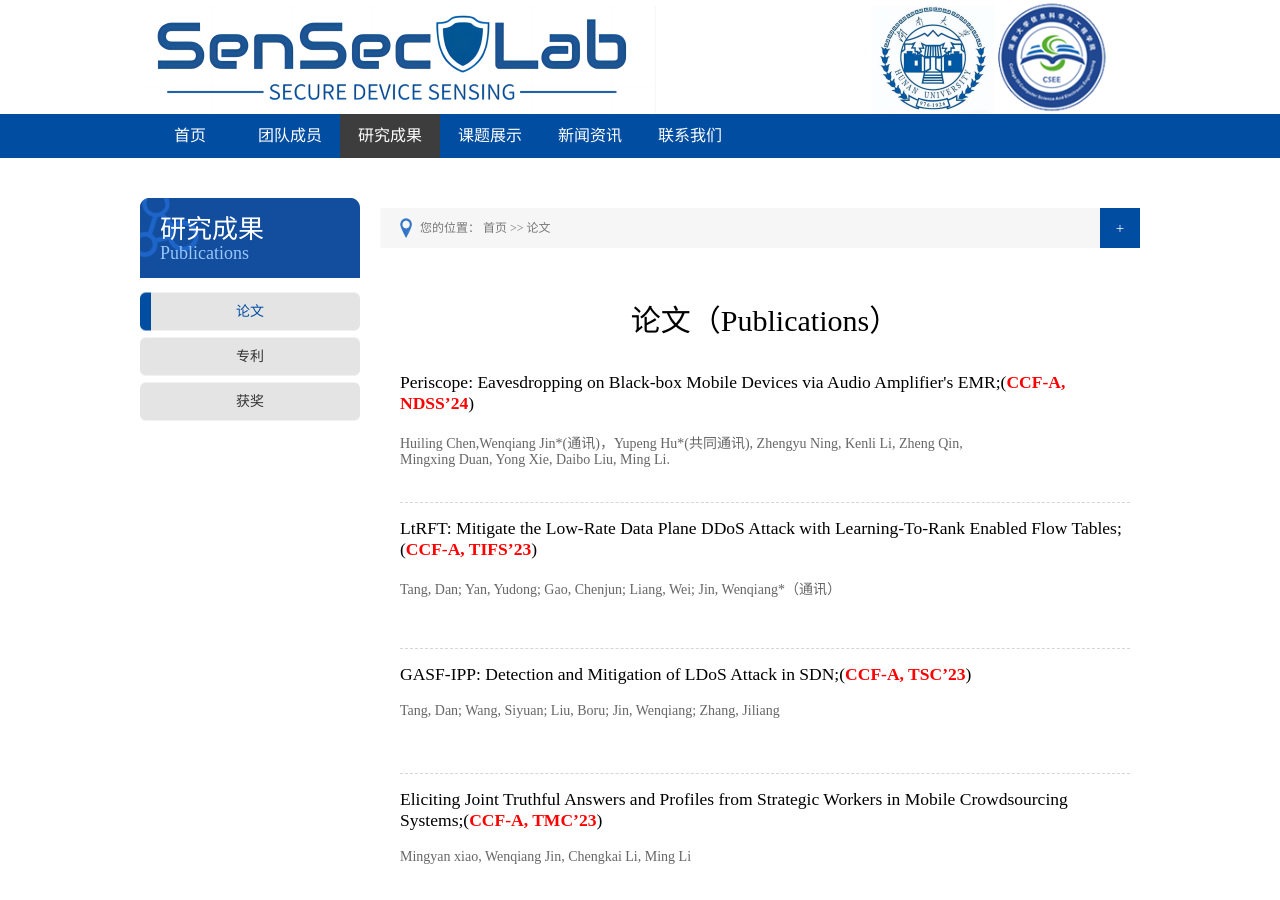
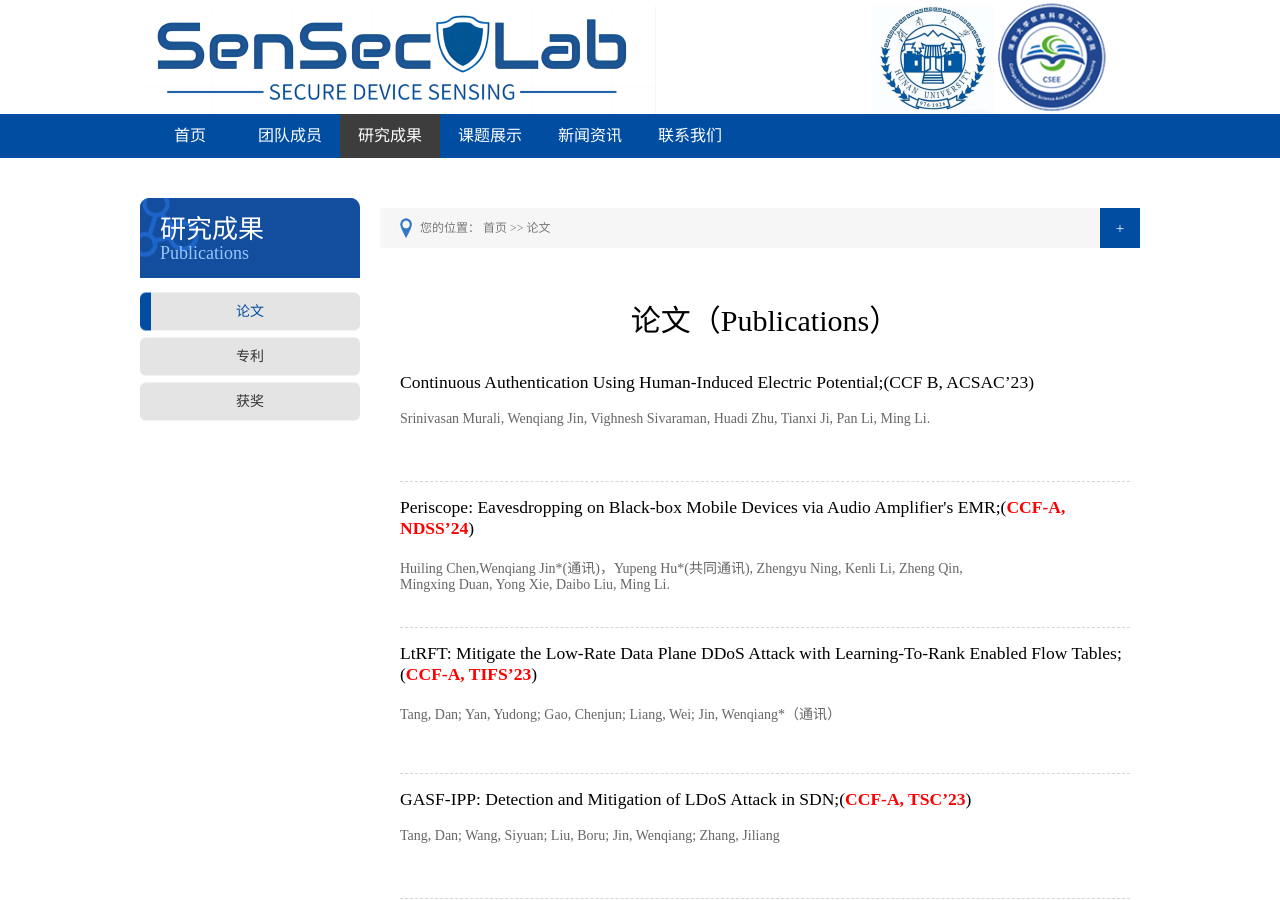
Before and after one commit to senseclab/senseclab.github.io, a Jekyll site: the page built from pages/paper.html, in a window 1280 px wide and 900 px high. Built offline with Jekyll 4.4.1, drawn with Linux system fonts in a browser that asks for light colours.

Commit message:
Update paper.html

```diff
--- a/pages/paper.html
+++ b/pages/paper.html
@@ -14,6 +14,14 @@
     <div class="n_right_bottom">
       <h1 align="center">论文（Publications）</h1>
       <br>
+
+      <h3>Continuous Authentication Using Human-Induced Electric Potential;(CCF B, ACSAC’23)</h3>
+      <ul>
+        <li>
+          <div class="n_temp_r_b1"><h4>Srinivasan Murali, Wenqiang Jin, Vighnesh Sivaraman, Huadi Zhu, Tianxi Ji, Pan Li, Ming Li.</h4></div>
+        </li>
+      </ul>
+
       <h3>Periscope: Eavesdropping on Black-box Mobile Devices via Audio Amplifier's EMR;(<b style="color:red;">CCF-A, NDSS’24</b>)</h3>
       <ul>
         <li>
```
